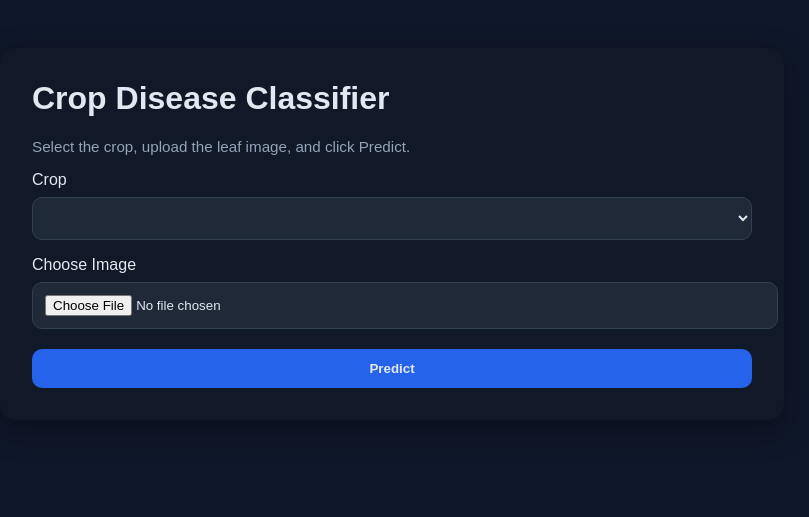
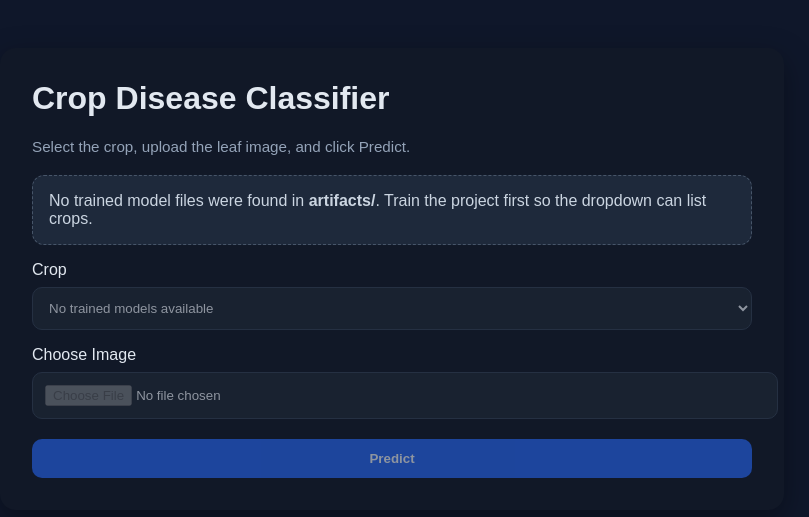
Before and after one commit to Sidsidhuz/CNN_MLOps, a FastAPI app: template app/templates/index.html in a window 1280 px wide. Shown: the top 517 px of the page, without its empty margins (248-1057 px from the left). Run offline with FastAPI, Linux system fonts and the light colour scheme; the template is opened without the code that fills it, so the values that code supplies are empty.

Commit message:
0.2
Co-authored-by: Copilot <copilot@github.com>

```diff
--- a/app/main.py
+++ b/app/main.py
@@ -28,14 +28,16 @@ def get_predictor() -> CropPredictor:
 @app.get("/", response_class=HTMLResponse)
 async def home(request: Request) -> HTMLResponse:
     predictor = get_predictor()
+    crop_options = predictor.available_crops()
     return templates.TemplateResponse(
         request=request,
         name="index.html",
         context={
-            "crop_options": predictor.available_crops(),
+            "crop_options": crop_options,
             "prediction": None,
             "selected_crop": None,
             "error": None,
+            "has_models": bool(crop_options),
         },
     )
 
@@ -43,16 +45,18 @@ async def home(request: Request) -> HTMLResponse:
 @app.post("/predict", response_class=HTMLResponse)
 async def predict(request: Request, crop: str = Form(...), image: UploadFile = File(...)) -> HTMLResponse:
     predictor = get_predictor()
+    crop_options = predictor.available_crops()
     try:
         result = await predictor.predict(crop=crop, uploaded_file=image)
         return templates.TemplateResponse(
             request=request,
             name="index.html",
             context={
-                "crop_options": predictor.available_crops(),
+                "crop_options": crop_options,
                 "prediction": result,
                 "selected_crop": crop,
                 "error": None,
+                "has_models": bool(crop_options),
             },
         )
     except Exception as exc:
@@ -60,9 +64,10 @@ async def predict(request: Request, crop: str = Form(...), image: UploadFile = F
             request=request,
             name="index.html",
             context={
-                "crop_options": predictor.available_crops(),
+                "crop_options": crop_options,
                 "prediction": None,
                 "selected_crop": crop,
                 "error": str(exc),
+                "has_models": bool(crop_options),
             },
         )
--- a/app/templates/index.html
+++ b/app/templates/index.html
@@ -16,6 +16,8 @@
         .result { background: #0f5132; }
         .error { background: #7f1d1d; }
         .hint { color: #94a3b8; font-size: 0.95rem; }
+        .empty-state { margin-top: 20px; padding: 16px; border-radius: 12px; background: #1e293b; border: 1px dashed #475569; color: #cbd5e1; }
+        button:disabled, select:disabled, input:disabled { opacity: 0.6; cursor: not-allowed; }
     </style>
 </head>
 <body>
@@ -23,18 +25,29 @@
         <h1>Crop Disease Classifier</h1>
         <p class="hint">Select the crop, upload the leaf image, and click Predict.</p>
 
+        {% if not has_models %}
+            <div class="empty-state">
+                No trained model files were found in <strong>artifacts/</strong>.
+                Train the project first so the dropdown can list crops.
+            </div>
+        {% endif %}
+
         <form action="/predict" method="post" enctype="multipart/form-data">
             <label for="crop">Crop</label>
-            <select id="crop" name="crop" required>
-                {% for crop_name in crop_options %}
-                    <option value="{{ crop_name }}" {% if selected_crop == crop_name %}selected{% endif %}>{{ crop_name|capitalize }}</option>
-                {% endfor %}
+            <select id="crop" name="crop" required {% if not has_models %}disabled{% endif %}>
+                {% if crop_options %}
+                    {% for crop_name in crop_options %}
+                        <option value="{{ crop_name }}" {% if selected_crop == crop_name %}selected{% endif %}>{{ crop_name|capitalize }}</option>
+                    {% endfor %}
+                {% else %}
+                    <option value="">No trained models available</option>
+                {% endif %}
             </select>
 
             <label for="image">Choose Image</label>
-            <input id="image" name="image" type="file" accept="image/*" required>
+            <input id="image" name="image" type="file" accept="image/*" required {% if not has_models %}disabled{% endif %}>
 
-            <button type="submit">Predict</button>
+            <button type="submit" {% if not has_models %}disabled{% endif %}>Predict</button>
         </form>
 
         {% if prediction %}
```
Also changed, not shown: mlruns/310706023905778062/ce909b05147b40b6bd88c772785cfcc2/meta.yaml (added, +14 -0 lines), 1 other file.
